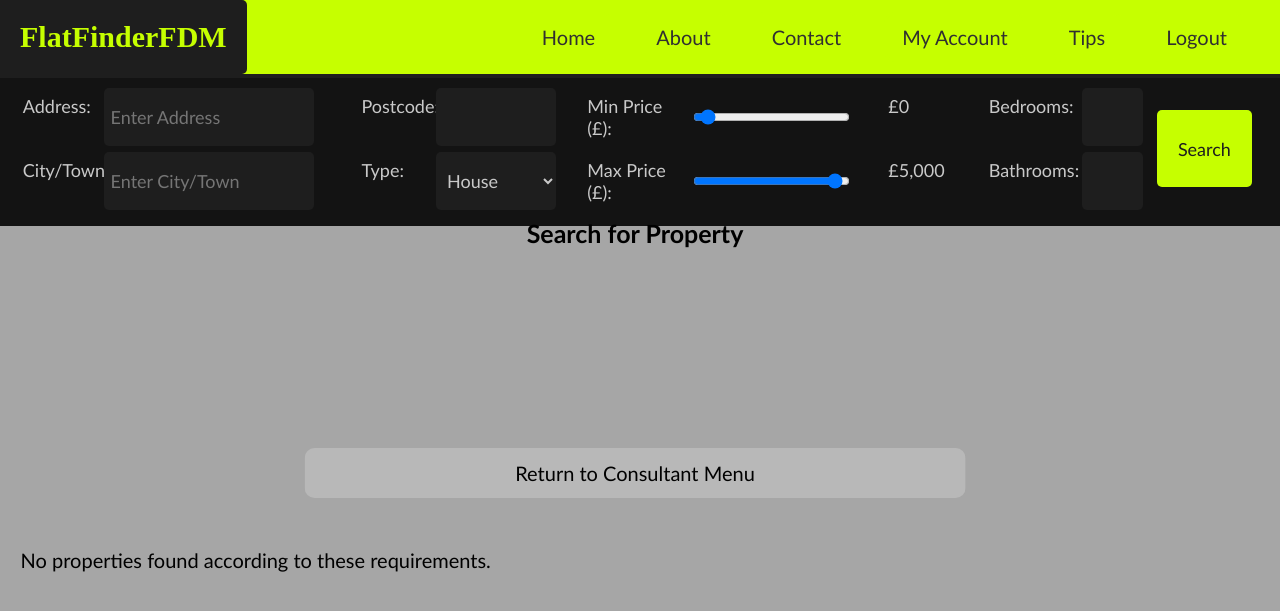
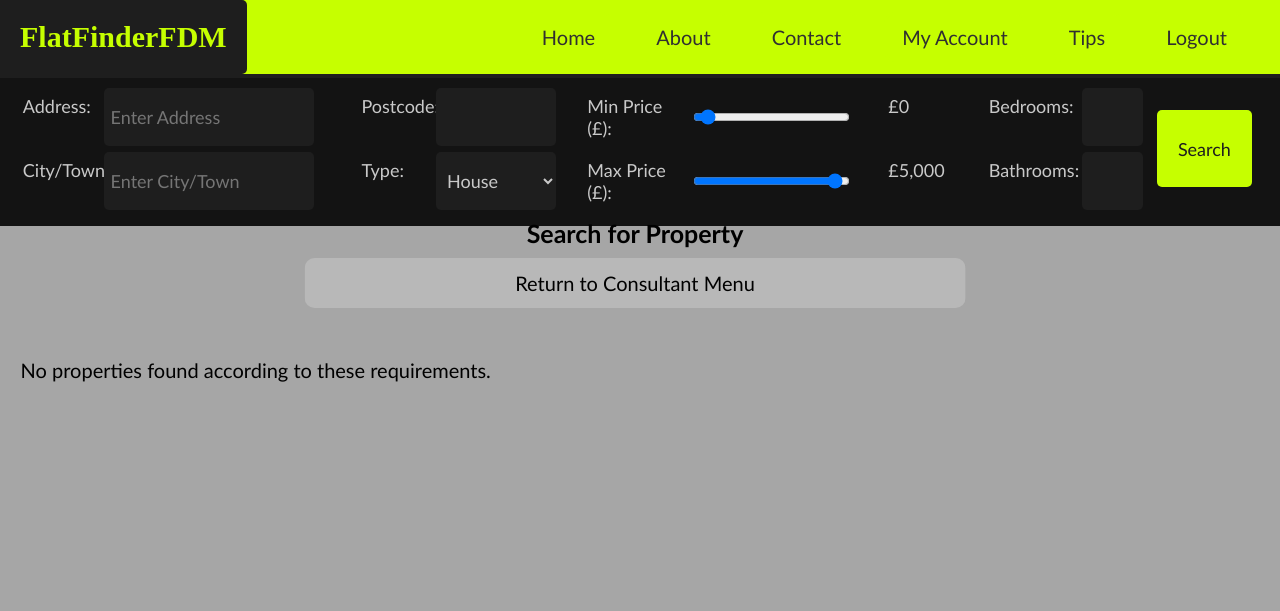
Before and after one commit to dawid-paluch/FDMFlatFinder, a PHP site: page /FDMFlatFinder1/searchProperty.php in a window 1280 px wide. Shown: the top 611 px of the page. Run offline with PHP 8.4, Linux system fonts and the light colour scheme; data that the repository does not hold is empty.

Commit message:
fixing styling mistake

```diff
--- a/css/searchProperty.css
+++ b/css/searchProperty.css
@@ -72,7 +72,7 @@ input[type="number"] {
     padding: 10px 20px;
     border-radius: 10px;
     background-color:  rgba(210, 210, 210, 0.4);
-    margin: 200px auto 50px;
+    margin: 10px auto 50px;
     display: block;
     width: 50%;
     text-align: center;
```
